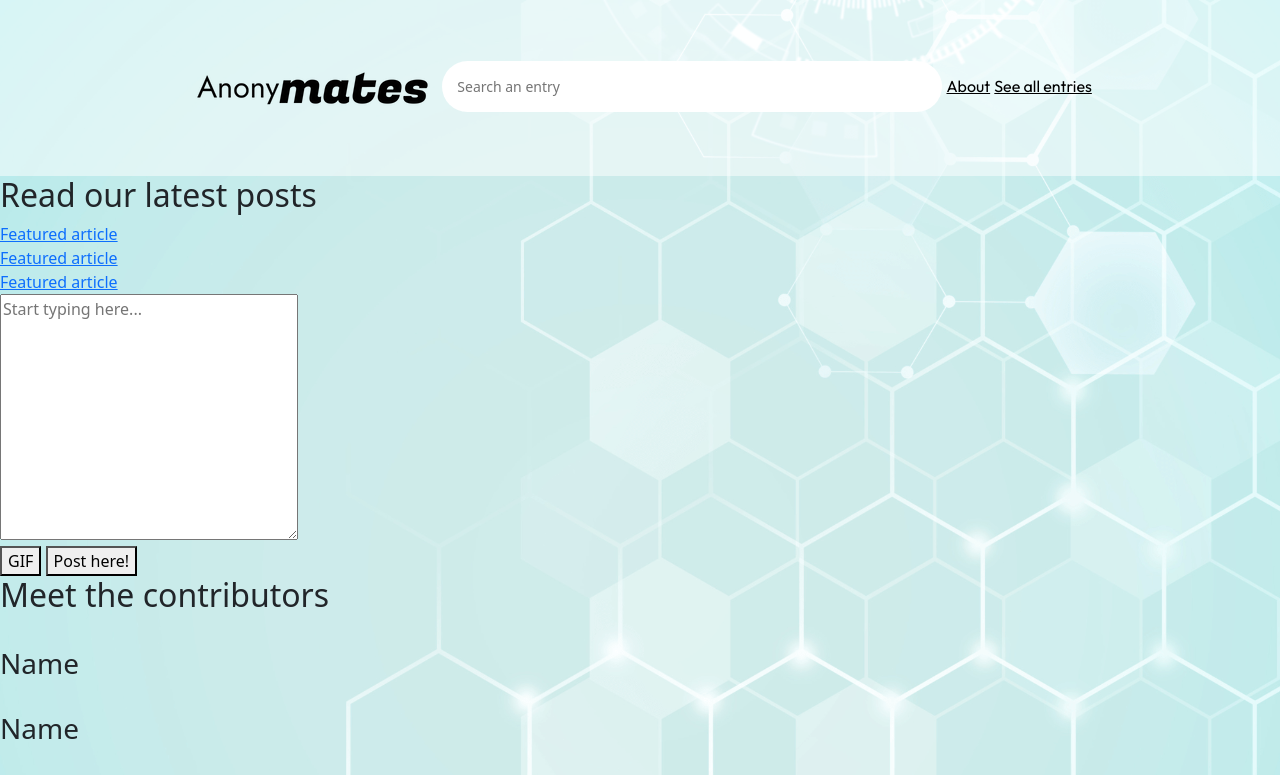
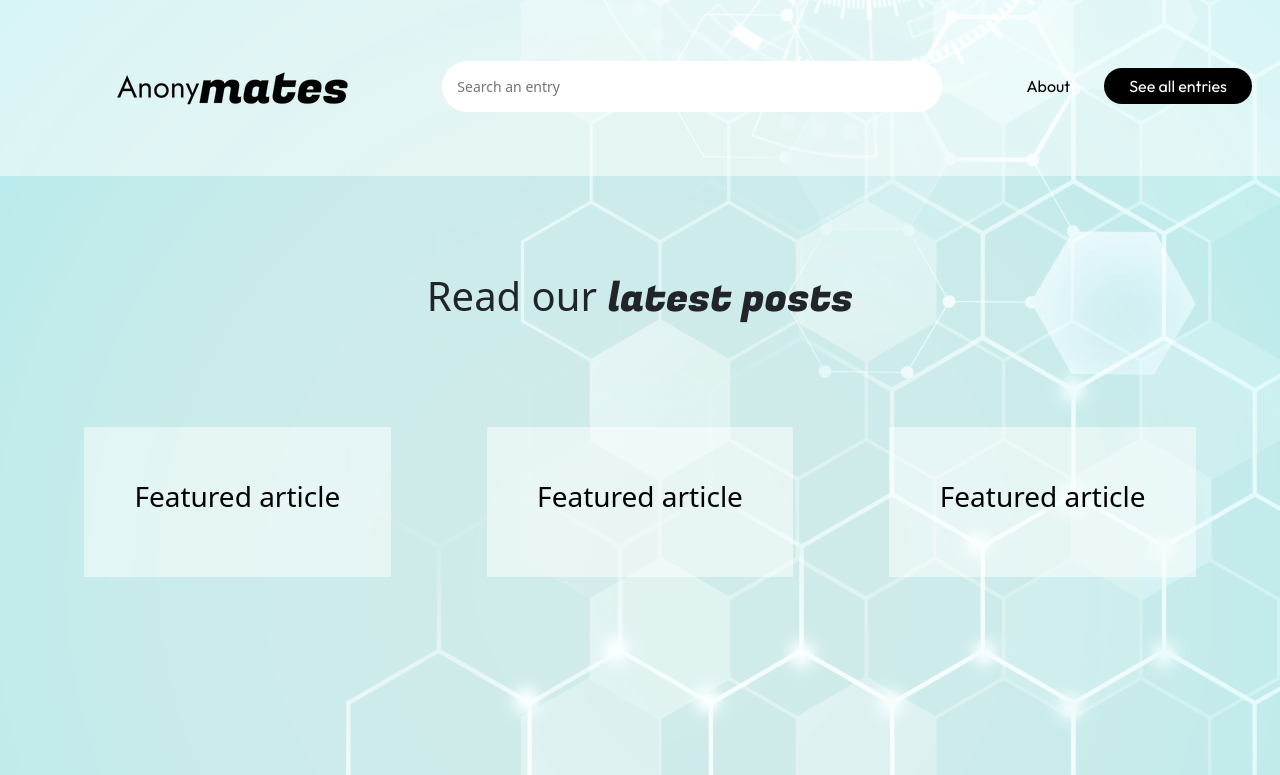
Before and after one commit to TommyHacker/anonymates-client, a plain HTML site: page index.html in a window 1280 px wide. Shown: the top 775 px of the page. Drawn offline with nearby package versions, Linux system fonts and the light colour scheme; no server answers.

Commit message:
added CSS and HTML changes + added script.js

```diff
--- a/index.html
+++ b/index.html
@@ -10,38 +10,44 @@
 </head>
 <body>
     <main>
-        <header class="p-5 text-center">
-            <img src="./img/logo.png" alt="logo">
+        <header class="pt-5 pb-5 text-center">
+            <img src="./img/logo.png" alt="logo" id="logo">
             <input type="text" name="search-bar" class="form-control-sm" id="search-bar" placeholder="Search an entry">
             <nav class="d-inline-block">
                 <a href="about-page.html">About</a>
-                <div class="buttons d-inline-block">
-                    <a href="all-entries.html" >See all entries</a>
+                <div class="d-inline-block">
+                    <a href="all-entries.html" class="buttons">See all entries</a>
                 </div>
             </nav>
         </header>
-        <section>
-            <h2>Read our latest posts</h2>
-            <div class="background">
-                <a href="#">Featured article</a>
-            </div>
-            <div class="background">
-                <a href="#">Featured article</a>
-            </div>
-            <div class="background">
-                <a href="#">Featured article</a>
-            </div>
+        <section class="p-5 text-center">
+            <h2 class="fs-1 p-5">Read our <span style="font-family:'Fugaz One';">latest posts</span></h2>
+            <div class="container"></div>
+                <div class="row align-items-start">
+                    <div class="col featured-box p-5 m-5">
+                        <a href="#" class="fs-3 featured-title">Featured article</a>
+                    </div>
+                    <div class="col featured-box p-5 m-5">
+                        <a href="#" class="fs-3 featured-title">Featured article</a>
+                    </div>
+                    <div class="col featured-box p-5 m-5">
+                        <a href="#" class="fs-3 featured-title">Featured article</a>
+                    </div>
+                </div>
         </section>
-        <section>
-            <form action="">
-                <textarea name="main-entry" class="form-control-md" id="" cols="30" rows="10" maxlength="1000" placeholder="Start typing here..."></textarea>
+        <section class="p-5 text-center">
+            <form class="container p-5">
+                <div class="row col m-5 p-5">
+                    <input type="text" name="title" placeholder="Type a title" class="m-5 p-3" required>
+                    <textarea name="body" class="form-control-lg mb-4" id="new-entry" cols="30" rows="10" maxlength="1000" placeholder="Start typing here..." required></textarea>
+                </div>
                 <div>
-                    <button type="button" value="GIF" name="GIF-btn">GIF</button>
-                    <button type="button" value="" name="submit-btn">Post here!</button>
+                    <button type="button" value="GIF" name="GIF-btn" class="buttons">GIF</button>
+                    <input type="submit" value="Post here!" name="submit-btn" class="buttons">
                 </div>
             </form>
         </section>
-        <section>
+        <section class="text-center">
             <h2>Meet the contributors</h2>
                 <div>
                     <img src="#" alt="">
@@ -61,5 +67,6 @@
                 </div>
         </section>
     </main>
+    <script src="./script.js"></script>
 </body>
 </html>
--- /dev/null
+++ b/script.js
@@ -0,0 +1,29 @@
+const form = document.querySelector('form');
+
+form.addEventListener('submit', (e) => {
+    e.preventDefault();
+    const body = e.target.body.value;
+    const title = e.target.title.value;
+    const data = { body, title }
+
+    fetch('https://anonymates.herokuapp.com/articles', {
+        method: "POST",
+        body: JSON.stringify(data),
+        headers: {"Content-type": "application/json; charset=UTF-8"}
+      })
+      .then(res => res.json())
+      .then(res => console.log(res))
+      .catch(err => console.log(err));
+
+    //console.log(e.target.title.value);
+})
+
+
+
+const articlesFetch = () => {
+    fetch('https://anonymates.herokuapp.com/articles')
+    .then(res => res.json())
+    .then(response => console.log(response))
+}
+
+articlesFetch();
--- a/style.css
+++ b/style.css
@@ -20,6 +20,40 @@ nav a{
     font-family: Outfit, sans-serif;
     font-size: 1rem;
     color: black;
+    text-decoration: none;
+    margin-left: 80px;
+}
+
+.buttons{
+   border-radius: 30px;
+   background-color: black;
+   color: white;
+   padding: 8px 25px;
+   margin-left: 30px;
+}
+
+.buttons:hover{
+    background-color: rgb(0, 0, 0, .7);
+    color:white;
+}
+
+.featured-box{
+    width: 150px;
+    height: 150px;
+    background-color: rgb(355, 355, 355, .5);
+}
+
+.featured-title{
+    color: black;
+    text-decoration: none;
+}
+
+.featured-title:hover{
+    color: rgb(0, 0, 0, .7);
+}
+
+#logo{
+    margin: 0px 80px;
 }
 
 #search-bar{
@@ -29,6 +63,6 @@ nav a{
     padding: 15px;
 }
 
-#search-bar:active{
-    border: rgb(0, 0, 0, .8) solid 1px;
+#search-bar:focus{
+    border: none;
 }
```
